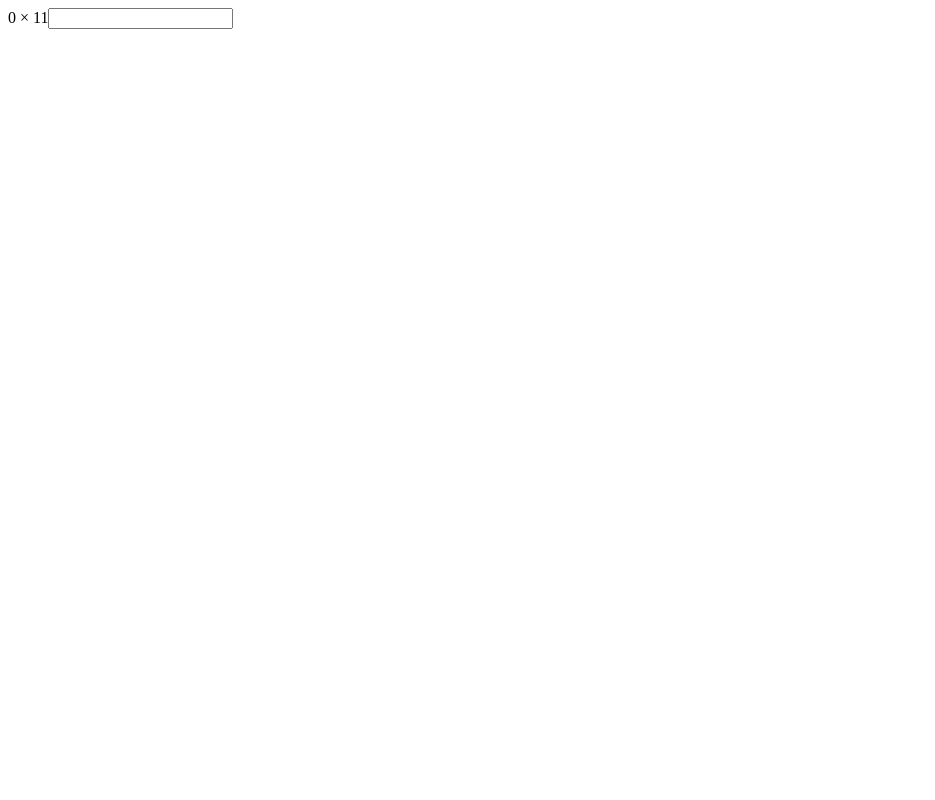
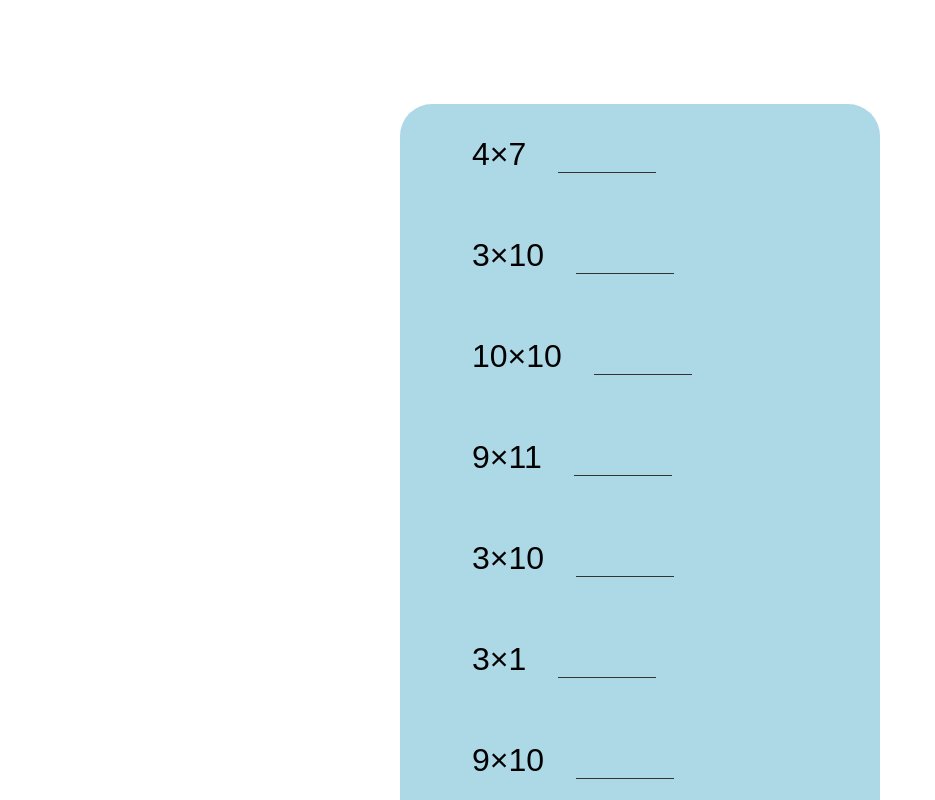
Before and after one commit to revslaughter/helloQuiz, a React app: page / in a window 1280 px wide. Shown: the top 800 px of the page, without its empty margins (0-935 px from the left). Built offline with nearby package versions, Linux system fonts and the light colour scheme.

Commit message:
Question look good (#7)
* looks good when hit enter

* inline yay

* makin lists o questions

* Revert "makin lists o questions".

* added slider dependency

* still some spacing issues but this is where I want it, looking good tho

```diff
--- a/package.json
+++ b/package.json
@@ -29,6 +29,7 @@
     "@types/react-dom": "^16.0.6",
     "react": "^16.4.1",
     "react-dom": "^16.4.1",
+    "react-input-slider": "^4.0.1",
     "styled-components": "^3.3.3"
   },
   "devDependencies": {
--- a/src/components/correctOrNot.tsx
+++ b/src/components/correctOrNot.tsx
@@ -1,12 +1,22 @@
 import * as React from "react";
-import * as ReactDOM from "react-dom";
+import styled from "styled-components";
 
-let correctOrNot = (props: { isCorrect: boolean }) => {
+let correctOrNot = (props: { className?: string; isCorrect: boolean }) => {
   if (props.isCorrect) {
-    return <div>Correct :)</div>;
+    return <span className={props.className}>Correct :)</span>;
   } else {
-    return <div>Incorrect :(</div>;
+    return <span className={props.className}>Incorrect :(</span>;
   }
 };
 
-export default correctOrNot;
+const CorrectIndicator = styled(correctOrNot)`
+  font-family: Roboto, Oxygen, Ubuntu, Cantarell, "Open Sans", "Helvetica Neue",
+    sans-serif;
+  font-variant: petite-caps;
+  background-color: ${props => {
+    return props.isCorrect ? "#90EE90" : "pink";
+  }};
+  margin-left: 5px;
+`;
+
+export default CorrectIndicator;
--- a/src/components/index.ts
+++ b/src/components/index.ts
@@ -1,4 +1,5 @@
-import correctOrNot from "./correctOrNot";
-import question from "./question";
+import CorrectOrNot from "./correctOrNot";
+import MathQuestion from "./question";
+import QuestionList from "./questionList";
 
-export { question, correctOrNot };
+export { MathQuestion, CorrectOrNot, QuestionList };
--- a/src/components/question.tsx
+++ b/src/components/question.tsx
@@ -1,18 +1,31 @@
 import * as React from "react";
-import * as ReactDOM from "react-dom";
-import isCorrect from "./correctOrNot";
+import styled from "styled-components";
 import CorrectOrNot from "./correctOrNot";
+import { AnswerBox } from "./styleOverrides";
 
-class question extends React.Component<
-  { firstNo: number; secondNo: number },
-  {
+interface qProps {
+  className?: string;
+  firstNo: number;
+  secondNo: number;
+}
+
+interface qState {
   answer: number;
   right?: boolean;
   arguments: { first: number; second: number };
   userInput?: number;
 }
-> {
-  constructor(props: { firstNo: number; secondNo: number }) {
+
+const QLayout = styled((props: qProps) => (
+  <span className={props.className}>
+    {props.firstNo}
+    &times;
+    {props.secondNo}
+  </span>
+))``;
+
+class MathQuestion extends React.Component<qProps, qState> {
+  constructor(props: qProps) {
     super(props);
     this.state = {
       arguments: { first: props.firstNo, second: props.secondNo },
@@ -21,7 +34,8 @@ class question extends React.Component<
     this.handleInput.bind(this);
   }
 
-  handleInput(event: React.FormEvent<HTMLInputElement>): void {
+  handleInput(event: React.KeyboardEvent<HTMLInputElement>): void {
+    if (event.key == "Enter") {
       const userAnswer = parseInt(event.currentTarget.value);
       const userIsCorrect =
         parseInt(event.currentTarget.value) == this.state.answer;
@@ -30,25 +44,33 @@ class question extends React.Component<
         right: userIsCorrect
       });
     }
+  }
 
   public render() {
+    let QuestionArea = (
+      <span>
+        <QLayout firstNo={this.props.firstNo} secondNo={this.props.secondNo} />
+        <AnswerBox type="number" onKeyPress={e => this.handleInput(e)} />{" "}
+      </span>
+    );
+
     if (this.state.right !== undefined) {
       return (
-        <div>
-          {this.state.arguments.first} &times; {this.state.arguments.second}
-          <input type="number" onChange={e => this.handleInput(e)} />
+        <span className={this.props.className}>
+          {QuestionArea}
           <CorrectOrNot isCorrect={this.state.right} />
-        </div>
+        </span>
       );
     } else {
-      return (
-        <div>
-          {this.state.arguments.first} &times; {this.state.arguments.second}
-          <input type="number" onChange={e => this.handleInput(e)} />
-        </div>
-      );
+      return <span className={this.props.className}>{QuestionArea}</span>;
     }
   }
 }
 
-export default question;
+const StyledMathQuestion = styled(MathQuestion)`
+  font-family: Arial, Helvetica, sans-serif;
+  display: inline flex;
+  justify-content: space-between;
+`;
+
+export default StyledMathQuestion;
--- /dev/null
+++ b/src/components/questionList.tsx
@@ -0,0 +1,51 @@
+import * as React from "react";
+import styled from "styled-components";
+import { MathQuestion } from ".";
+import qListTheme from "./themes/questionList";
+import { QuestionItem, QuizArea } from "./styleOverrides";
+
+interface qListProps {
+  className?: string;
+  numberOfQuestions: number;
+  maxNo: number;
+  minNo?: number;
+}
+
+function randInt(max: number): number {
+  return Math.floor(Math.random() * Math.floor(max));
+}
+
+function QuestionList(props: qListProps): JSX.Element {
+  let counterGuy = [];
+
+  // I promise I tried to do this in a dumb js-fancy way using
+  // spread operators, anonymous functions, and mappings first
+  // for the hardest-to-read experience possible.
+  for (var ix = 0; ix < props.numberOfQuestions; ix++) {
+    counterGuy.push(
+      <QuestionItem>
+        <MathQuestion
+          firstNo={randInt(props.maxNo)}
+          secondNo={randInt(props.maxNo)}
+        />
+      </QuestionItem>
+    );
+  }
+
+  return (
+    <div className={props.className}>
+      <QuizArea>{counterGuy}</QuizArea>
+    </div>
+  );
+}
+
+const StylinQlist = styled(QuestionList)`
+  font-size: ${qListTheme.fontSize};
+  width: ${qListTheme.width};
+  min-width: ${qListTheme.minWidth};
+  max-width: ${qListTheme.maxWidth};
+  margin: ${qListTheme.margin};
+  padding-top: ${qListTheme.padding};
+`;
+
+export default StylinQlist;
--- /dev/null
+++ b/src/components/styleOverrides.tsx
@@ -0,0 +1,29 @@
+import * as React from "react";
+import styled from "styled-components";
+import * as themes from "./themes";
+
+const AnswerBox = styled.input`
+  font-family: inherit;
+  font-size: inherit;
+  margin-left: 1em;
+  width: 25%;
+  height: 1em;
+  background: transparent;
+  border: none;
+  border-bottom: 1px solid #333333;
+`;
+
+const QuestionItem = styled.li`
+  padding: 1em;
+`;
+
+const QuizArea = styled.ul`
+  list-style: none;
+  background-color: lightblue;
+  border-radius: 1em;
+  /*box-shadow: 5px 5px 5px rgba(0, 0, 0, 0.7);*/
+`;
+
+const QuestionArea = styled.div``;
+
+export { AnswerBox, QuestionItem, QuizArea };
--- /dev/null
+++ b/src/components/themes/index.ts
@@ -0,0 +1,3 @@
+import qListTheme from "./questionList";
+
+export { qListTheme };
--- /dev/null
+++ b/src/components/themes/questionList.ts
@@ -0,0 +1,10 @@
+const questionListTheme = {
+  fontSize: "32px",
+  width: "70%",
+  minWidth: "2em",
+  maxWidth: "15em",
+  margin: "0 auto",
+  padding: "2em"
+};
+
+export default questionListTheme;
--- a/src/index.tsx
+++ b/src/index.tsx
@@ -1,18 +1,8 @@
 import * as React from "react";
 import * as ReactDOM from "react-dom";
-
-import * as components from "./components";
-
-function getRandomInt(max: number): number {
-  return Math.floor(Math.random() * Math.floor(max));
-}
+import { QuestionList } from "./components";
 
 ReactDOM.render(
-  <div>
-    <components.question
-      firstNo={getRandomInt(6)}
-      secondNo={getRandomInt(12)}
-    />
-  </div>,
+  <QuestionList numberOfQuestions={10} maxNo={12} />,
   document.getElementById("root")
 );
```
Also changed, not shown: 1 other file (tests, documents, lock files or other folders). Lines whose indentation alone changed are shown as unchanged.
